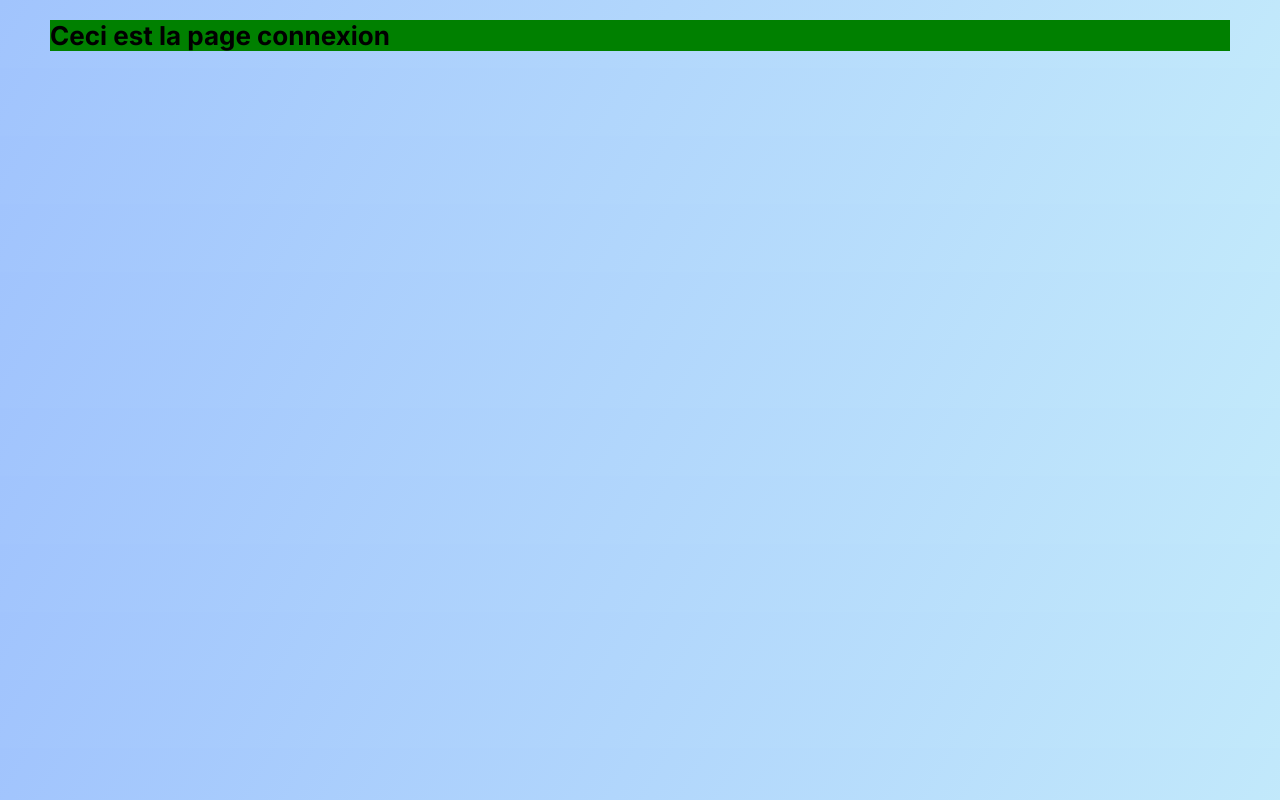
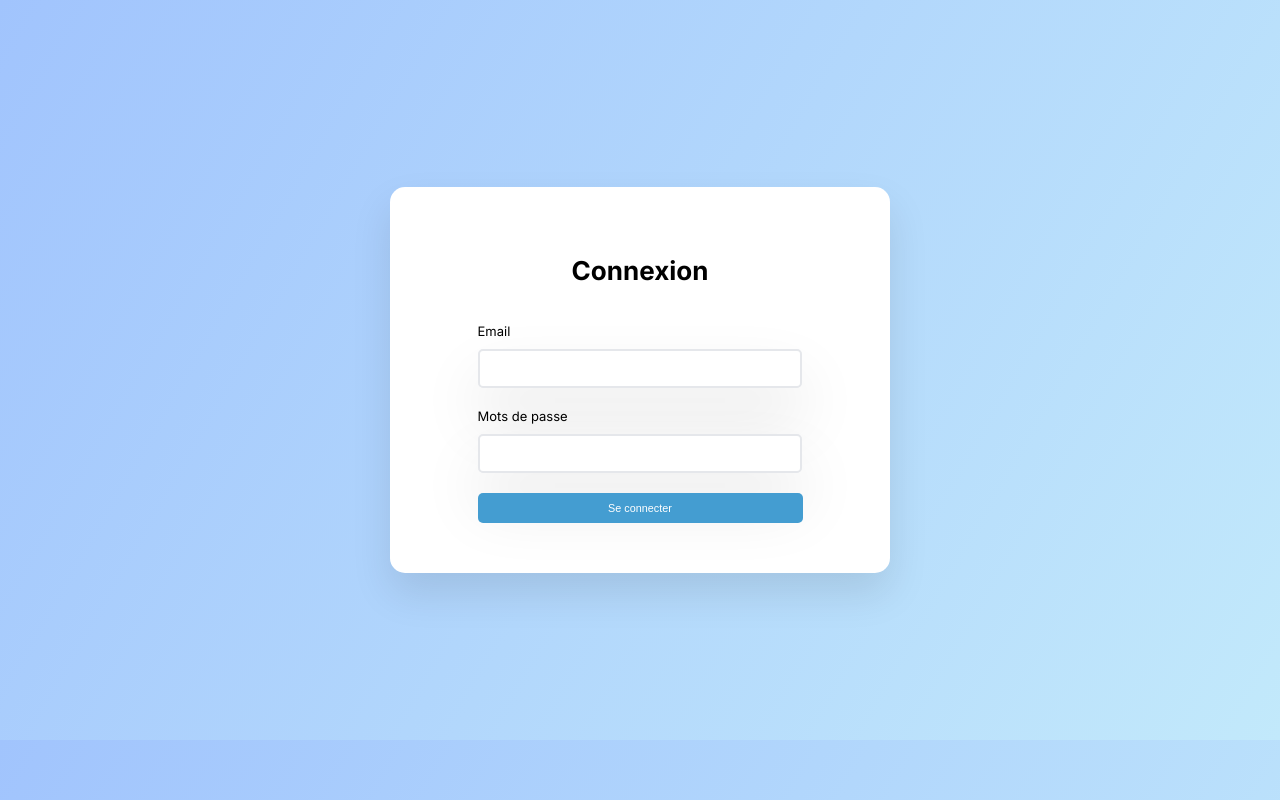
Before and after one commit to Aboubakar2004/Test_technique_simulateur_maison, a React (Vite) app in the folder front-end/: page /login in a window 1280 px wide. Built offline with nearby package versions, Linux system fonts and the light colour scheme.

Commit message:
login page creation

```diff
--- a/front-end/src/pages/Login/Login.css
+++ b/front-end/src/pages/Login/Login.css
@@ -1,3 +1,67 @@
+.login-page-container {
+  display: grid;
+  place-items: center;
+  height: 90vh;
+}
+
+.login-page-content {
+  background-color: white;
+  padding: 50px;
+  box-shadow: 0 20px 40px rgba(0, 0, 0, 0.1);
+  width: 400px;
+  display: grid;
+  gap: 20px;
+  justify-content: center;
+  border-radius: 15px;
+}
+
+.email {
+  display: grid;
+}
+
+.password {
+  display: grid;
+}
+
+.email-input {
+  padding: 10px;
+  width: 300px;
+  border: 2px solid #e5e7eb;
+  border-radius: 5px;
+  box-shadow: 0 32px 64px rgba(0, 0, 0, 0.1);
+}
+
+.password-input {
+  padding: 10px;
+  width: 300px;
+  border: 2px solid #e5e7eb;
+  border-radius: 5px;
+  box-shadow: 0 32px 64px rgba(0, 0, 0, 0.1);
+}
+
+.login-button {
+  background-color: #449dd1;
+  height: 30px;
+  padding: 0 25px;
+  border-radius: 5px;
+  color: white;
+  text-decoration: none;
+  font-size: smaller;
+  border: none;
+  cursor: pointer;
+  width: 325px;
+}
+
 .connexion-title {
-  background-color: green;
+  text-align: center;
 }
+
+.email {
+  display: grid;
+  gap: 10px;
+}
+
+.password {
+  display: grid;
+  gap: 10px;
+}
--- a/front-end/src/pages/Login/Login.jsx
+++ b/front-end/src/pages/Login/Login.jsx
@@ -3,8 +3,21 @@ import "../Login/Login.css";
 
 function Login() {
   return (
-    <div>
-      <h1 className="connexion-title">Ceci est la page connexion</h1>
+    <div className="login-page-container">
+      <div className="login-page-content">
+        <div className="connexion-title">
+          <h1>Connexion</h1>
+        </div>
+        <div className="email">
+          Email
+          <input type="email" className="email-input" />
+        </div>
+        <div className="password">
+          Mots de passe
+          <input type="password" className="password-input" />
+        </div>
+        <button className="login-button">Se connecter</button>
+      </div>
     </div>
   );
 }
```
